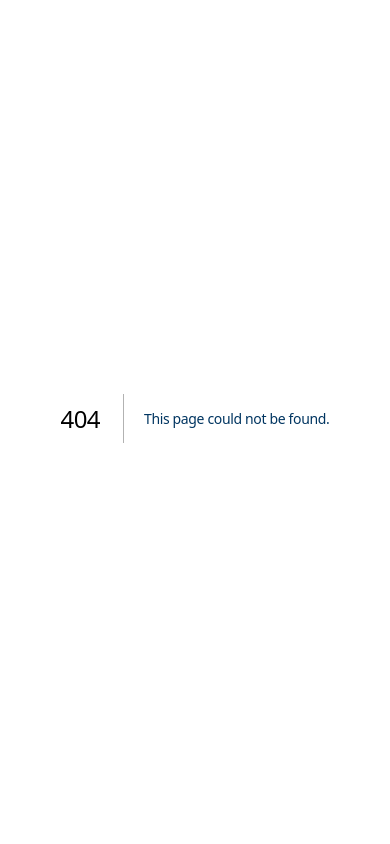
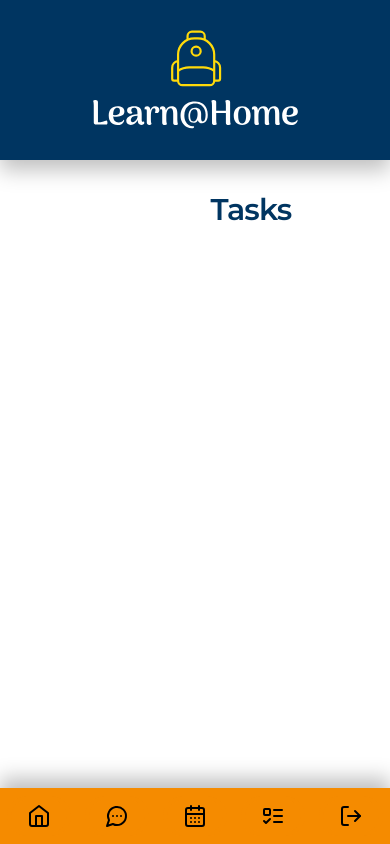
Before and after one commit to clementstorne/LearnAtHome-v2, a Next.js app: page /dashboard/tasks in a window 390 px wide. Before the commit this address had no page. Built offline with nearby package versions, Linux system fonts and the light colour scheme.

Commit message:
navbar is now responsive

```diff
--- a/src/app/dashboard/page.tsx
+++ b/src/app/dashboard/page.tsx
@@ -17,7 +17,10 @@ const messages = [
 
 export default function Home() {
   return (
-    <main className="w-full h-full grid grid-rows-2 grid-cols-2  pt-48 pl-36 pr-8">
+    <main
+      className="w-full h-full flex flex-col pt-48 px-8 pb-14 space-y-8 md:space-y-0
+      md:pl-36 md:pr-8 md:pb-0 md:grid md:grid-rows-2 md:grid-cols-2 md:gap-4"
+    >
       <section>
         <h2>Bienvenue Enzo Jodoin</h2>
         <p>Dernière connexion le 11/01/2023 à 13:17</p>
--- /dev/null
+++ b/src/app/dashboard/tasks/page.tsx
@@ -0,0 +1,9 @@
+const page = () => {
+  return (
+    <main className="w-full h-full pt-48 pl-36 pr-8">
+      <h2>Tasks</h2>
+    </main>
+  );
+};
+
+export default page;
--- a/src/app/globals.css
+++ b/src/app/globals.css
@@ -3,12 +3,16 @@
 @tailwind utilities;
 
 @layer base {
+  * {
+    box-sizing: border-box;
+  }
+
   h1 {
     @apply scroll-m-20 text-4xl font-extrabold tracking-tight lg:text-5xl;
   }
 
   h2 {
-    @apply scroll-m-20 pb-2 text-3xl font-semibold tracking-tight first:mt-0 text-blue-950;
+    @apply scroll-m-20 pb-2 text-3xl font-semibold tracking-tight first:mt-0 mb-6 text-blue-950 text-center md:text-start;
   }
 
   h3 {
@@ -23,6 +27,6 @@
   }
 
   p {
-    @apply leading-5 [&:not(:first-child)]:mt-6;
+    @apply leading-5;
   }
 }
--- a/src/components/Header.tsx
+++ b/src/components/Header.tsx
@@ -3,12 +3,12 @@ import Link from "next/link";
 
 const Header = () => {
   return (
-    <header className="fixed top-0 left-0 right-0 h-40 z-50  bg-blue-950 flex justify-center items-center shadow">
+    <header className="fixed top-0 left-0 w-screen h-40 z-40 bg-blue-950 flex justify-center items-center shadow">
+      <h1 className="hidden">Learn@Home</h1>
       <Link href="/dashboard">
-        <h1 className="hidden">Learn@Home</h1>
         <Image
           src={"/Learn@Home.svg"}
-          alt="Learn@Home - Guide éducatif en ligne pour tous"
+          alt="Learn@Home - Soutien scolaire en ligne pour tous"
           width={225}
           height={160}
         />
--- a/src/components/MessagePreview.tsx
+++ b/src/components/MessagePreview.tsx
@@ -8,16 +8,16 @@ type MessagePreviewProps = {
 
 const MessagePreview = ({ name, message }: MessagePreviewProps) => {
   return (
-    <div className="flex flex-row flex-nowrap justify-start items-start space-x-4 my-2">
-      <Avatar className="h-20 w-20">
-        <AvatarImage
-          src={`https://api.dicebear.com/7.x/big-ears-neutral/svg?seed=${name}}`}
-        />
-      </Avatar>
-      <div className="flex flex-col flex-nowrap space-y-1">
+    <div className="flex flex-col flex-nowrap mb-4">
+      <div className="flex flex-row items-center space-x-4">
+        <Avatar className="h-12 w-12">
+          <AvatarImage
+            src={`https://api.dicebear.com/7.x/big-ears-neutral/svg?seed=${name}}`}
+          />
+        </Avatar>
         <h3>{name}</h3>
-        <p className="text-sm">{shortenText(message, 170)}</p>
       </div>
+      <p className="text-sm mt-2">{shortenText(message, 170)}</p>
     </div>
   );
 };
--- a/src/components/Navbar.tsx
+++ b/src/components/Navbar.tsx
@@ -2,11 +2,14 @@ import NavbarButton from "./NavbarButton";
 
 const Navbar = () => {
   return (
-    <nav className="fixed top-40 bottom-0 left-0 z-50 w-28 flex flex-col flex-nowrap justify-center items-center border-r-2 my-8">
+    <nav
+      className="fixed bottom-0 left-0 z-50 w-screen flex flex-row flex-nowrap justify-around items-center bg-orange-600 py-2 shadow-negative
+      md:w-28 md:top-40 md:flex-col md:border-r-2 md:justify-center md:my-8 md:bg-transparent md:shadow-none"
+    >
       <NavbarButton category="home" href="/dashboard" />
       <NavbarButton category="message" href="/messages" />
       <NavbarButton category="calendar" href="/calendar" />
-      <NavbarButton category="task" href="/tasks" />
+      <NavbarButton category="task" href="/dashboard/tasks" />
       <NavbarButton category="logout" href="/auth/login" />
     </nav>
   );
--- a/src/components/NavbarButton.tsx
+++ b/src/components/NavbarButton.tsx
@@ -33,7 +33,8 @@ const NavbarButton = ({ category, href, className }: NavbarButtonProps) => {
   return (
     <Button
       asChild
-      className={`${className} rounded-full w-16 h-16 bg-orange-600 text-black hover:bg-white border-4 border-orange-600 hover:text-black my-4`}
+      className={`${className} rounded-full bg-orange-600 text-black hover:bg-white border-4 border-orange-600 hover:text-black h-10
+      md:w-16 md:h-16 md:my-4`}
     >
       <Link href={href}>{getIcon(category)}</Link>
     </Button>
--- a/tailwind.config.ts
+++ b/tailwind.config.ts
@@ -11,7 +11,9 @@ const config = {
   prefix: "",
   theme: {
     boxShadow: {
+      none: "0 0 0 0 rgba(0,0,0,0)",
       DEFAULT: "0 10px 20px 0 rgba(0,0,0,0.25)",
+      negative: "0 -10px 20px 0 rgba(0,0,0,0.25)",
     },
     container: {
       center: true,
```
